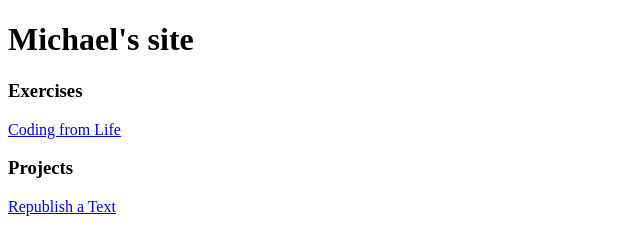
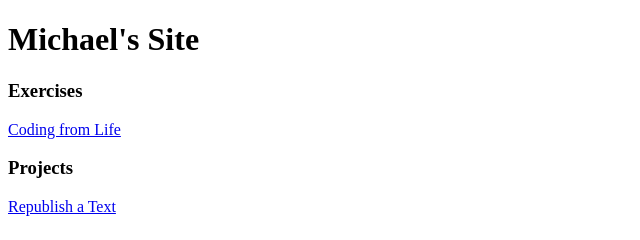
Before and after one commit to mikesawyer/interactive2, a plain HTML site: page index.html in a window 1280 px wide. Shown: the full height of the page, 0-640 px from the left. Drawn offline with Linux system fonts and the light colour scheme.

Commit message:
change 3

```diff
--- a/index.html
+++ b/index.html
@@ -9,7 +9,7 @@
 
 <body>
   <div class="main">
-    <h1>Michael's site</h1>
+    <h1>Michael's Site</h1>
     <div id="exercises">
       <h3>Exercises</h3>
       <a href="#" target="blank">Coding from Life</a>
```
